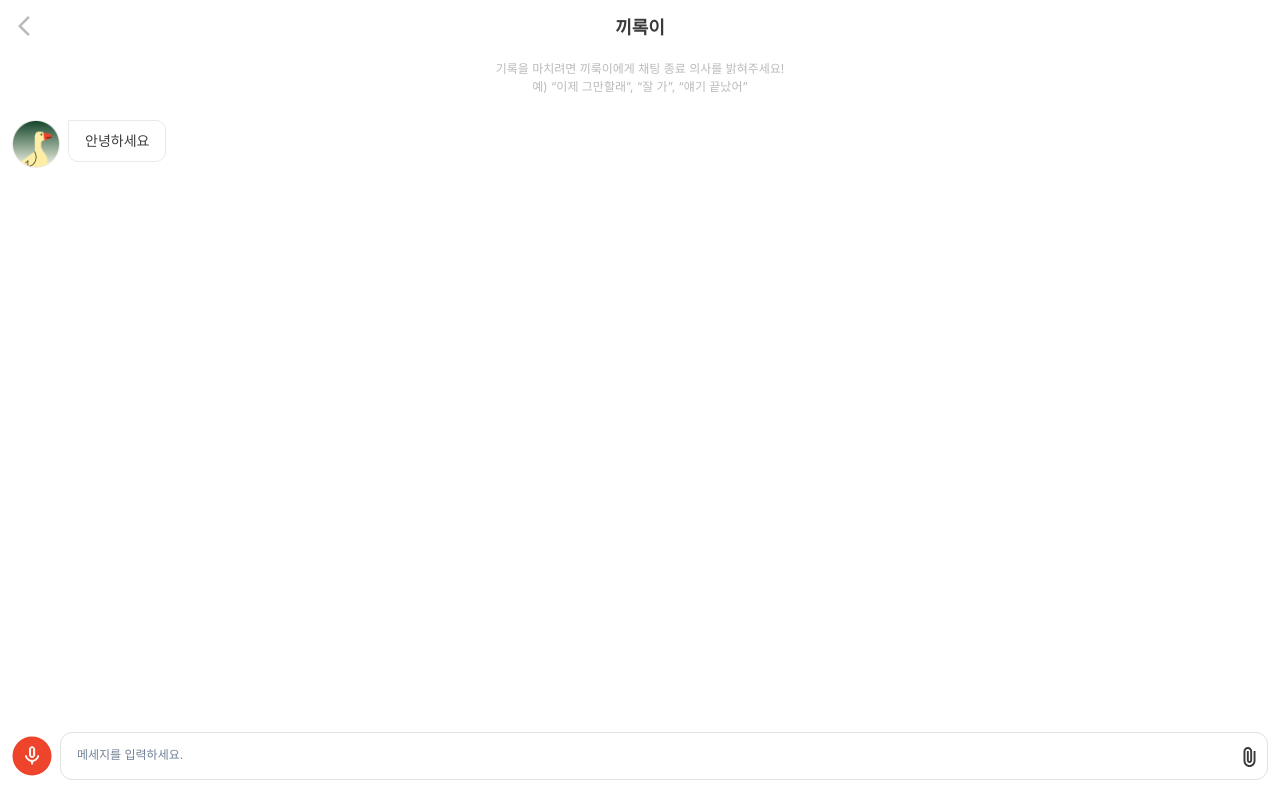
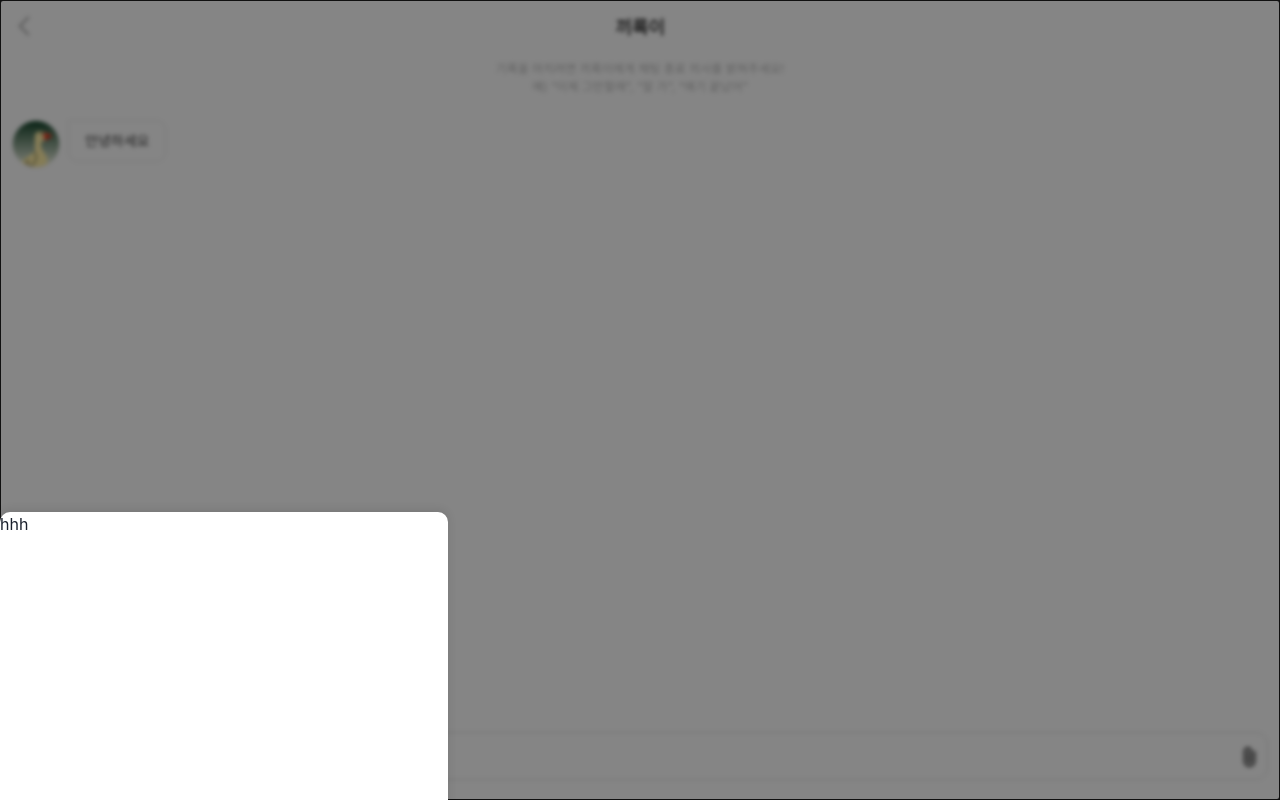
Before and after one commit to SPARCS-Service-Hackathon-2024/A12-Frontend, a Next.js app: page /add in a window 1280 px wide. Both pictures are taken after a click on the element 32 px from the left and 758 px from the top of the page. Built offline with nearby package versions, Linux system fonts and the light colour scheme.

Commit message:
💄 bottom sheet 생성

```diff
--- /dev/null
+++ b/src/components/BottomSheet.tsx
@@ -0,0 +1,50 @@
+import {
+  Button,
+  Modal,
+  ModalBody,
+  ModalCloseButton,
+  ModalContent,
+  ModalFooter,
+  ModalHeader,
+  ModalOverlay,
+} from "@chakra-ui/react";
+import { ReactNode } from "react";
+
+export interface BottomSheetProps {
+  isOpen: boolean;
+  onClose: () => void;
+  renderContent: () => ReactNode;
+}
+
+function BottomSheet({
+  isOpen,
+  onClose,
+  renderContent,
+}: BottomSheetProps) {
+  return (
+    <Modal
+      isOpen={isOpen}
+      onClose={onClose}
+      isCentered={false}
+      motionPreset={"slideInBottom"}
+    >
+      <ModalOverlay
+        backdropBlur={"20px"}
+        backdropFilter="blur(2px)"
+      />
+      <ModalContent
+        position="fixed"
+        bottom={"-76px"}
+        left={0}
+        right={0}
+        border="none"
+        borderRadius="10px 10px 0 0"
+        boxShadow="0 -2px 10px rgba(0, 0, 0, 0.1)"
+      >
+        {renderContent()}
+      </ModalContent>
+    </Modal>
+  );
+}
+
+export default BottomSheet;
--- a/src/components/index.ts
+++ b/src/components/index.ts
@@ -6,3 +6,6 @@ export * from "./MessageBox";
 
 export { default as InputField } from "./InputField";
 export * from "./InputField";
+
+export { default as BottomSheet } from "./BottomSheet";
+export * from "./BottomSheet";
--- a/src/pageComponents/Add/ChatInput.tsx
+++ b/src/pageComponents/Add/ChatInput.tsx
@@ -10,7 +10,7 @@ import axios from "axios";
 import styled from "@emotion/styled";
 import { useRouter } from "next/router";
 
-import { Message } from "@/components";
+import { BottomSheet, Message } from "@/components";
 import {
   AttachFileIcon,
   RecordingButtonIcon,
@@ -34,6 +34,7 @@ function ChatInput({
 
   const [text, setText] = useState<string>("");
   const isTexting = text.trim() !== "";
+  const [isOpen, setIsOpen] = useState(false);
 
   const handleInputChange = (
     e: ChangeEvent<HTMLTextAreaElement>
@@ -87,7 +88,17 @@ function ChatInput({
     }
   };
 
-  const handleRecordClick = () => {};
+  const handleRecordClick = () => {
+    setIsOpen(true);
+  };
+
+  const handleClose = () => {
+    setIsOpen(false);
+  };
+
+  const renderContent = () => {
+    return <Box h={"300px"}>hhh</Box>;
+  };
 
   return (
     <Flex
@@ -139,6 +150,12 @@ function ChatInput({
           </Box>
         )}
       </Flex>
+
+      <BottomSheet
+        isOpen={isOpen}
+        onClose={handleClose}
+        renderContent={renderContent}
+      />
     </Flex>
   );
 }
```
